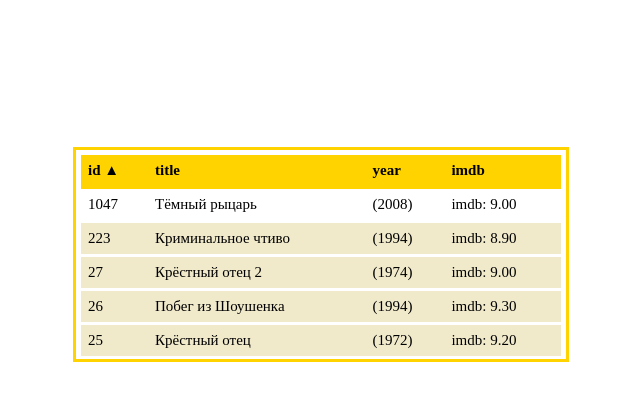
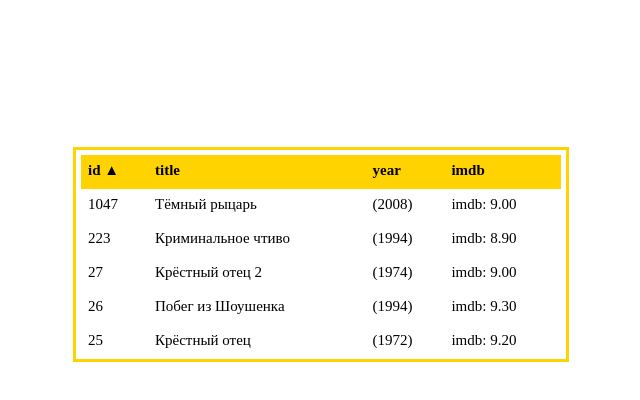
Before and after one commit to kiiyas/AHJ-002_DOM-sorting, a website built with webpack: page src/index.html in a window 1280 px wide. Shown: the whole page, without its empty margins (74-714 px from the left). Built offline with nearby package versions, Linux system fonts and the light colour scheme.

Commit message:
css fixed

```diff
--- a/src/css/style.css
+++ b/src/css/style.css
@@ -36,6 +36,7 @@
 	border-bottom: 3px solid #fff;
 	font-size: 15px;
 }
-.table tr:nth-child(odd){
-	background: #f0eacb!important;
+
+.table tr {
+	border-bottom: 2px solid rgb(218, 213, 191);
 }
```
